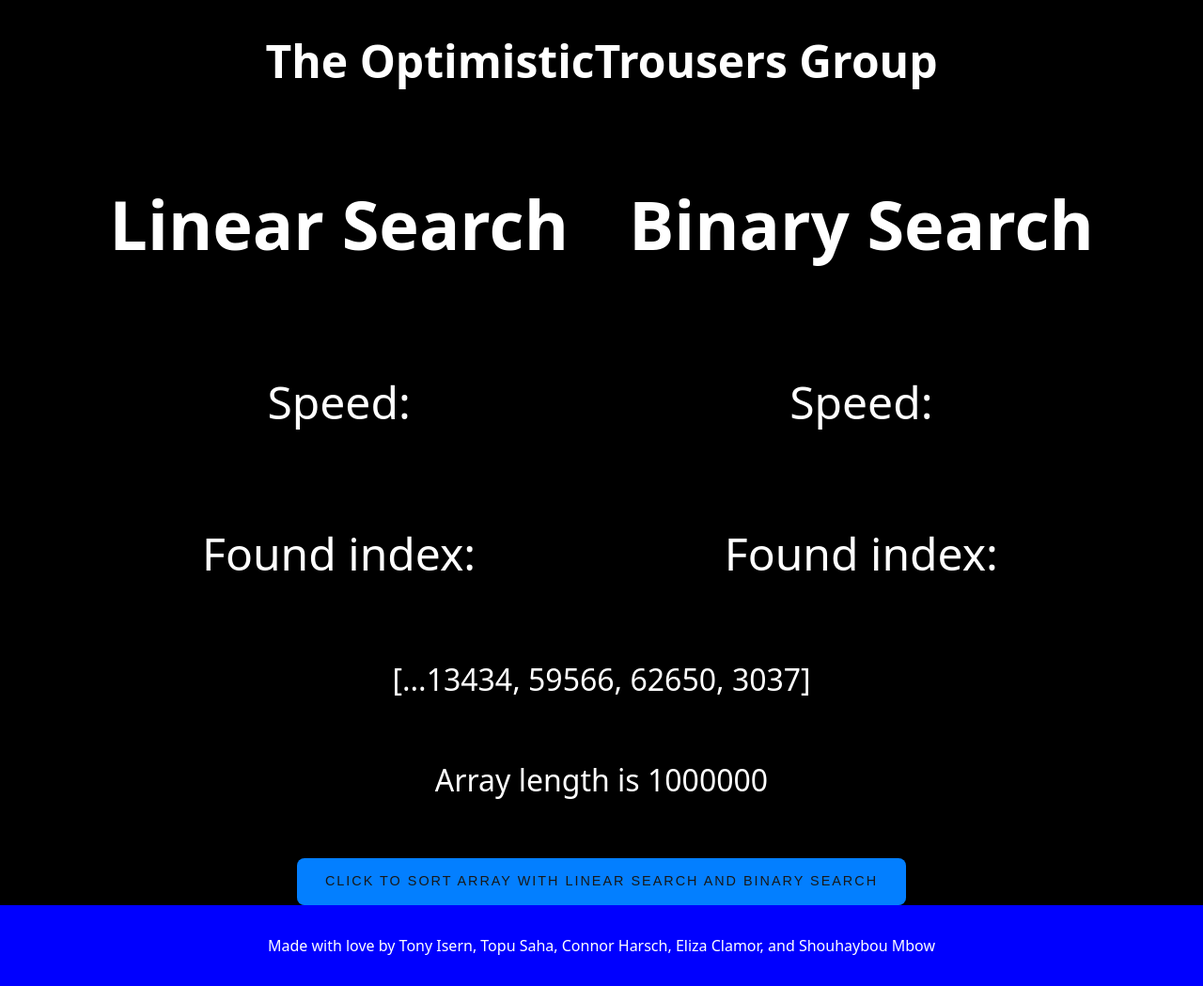
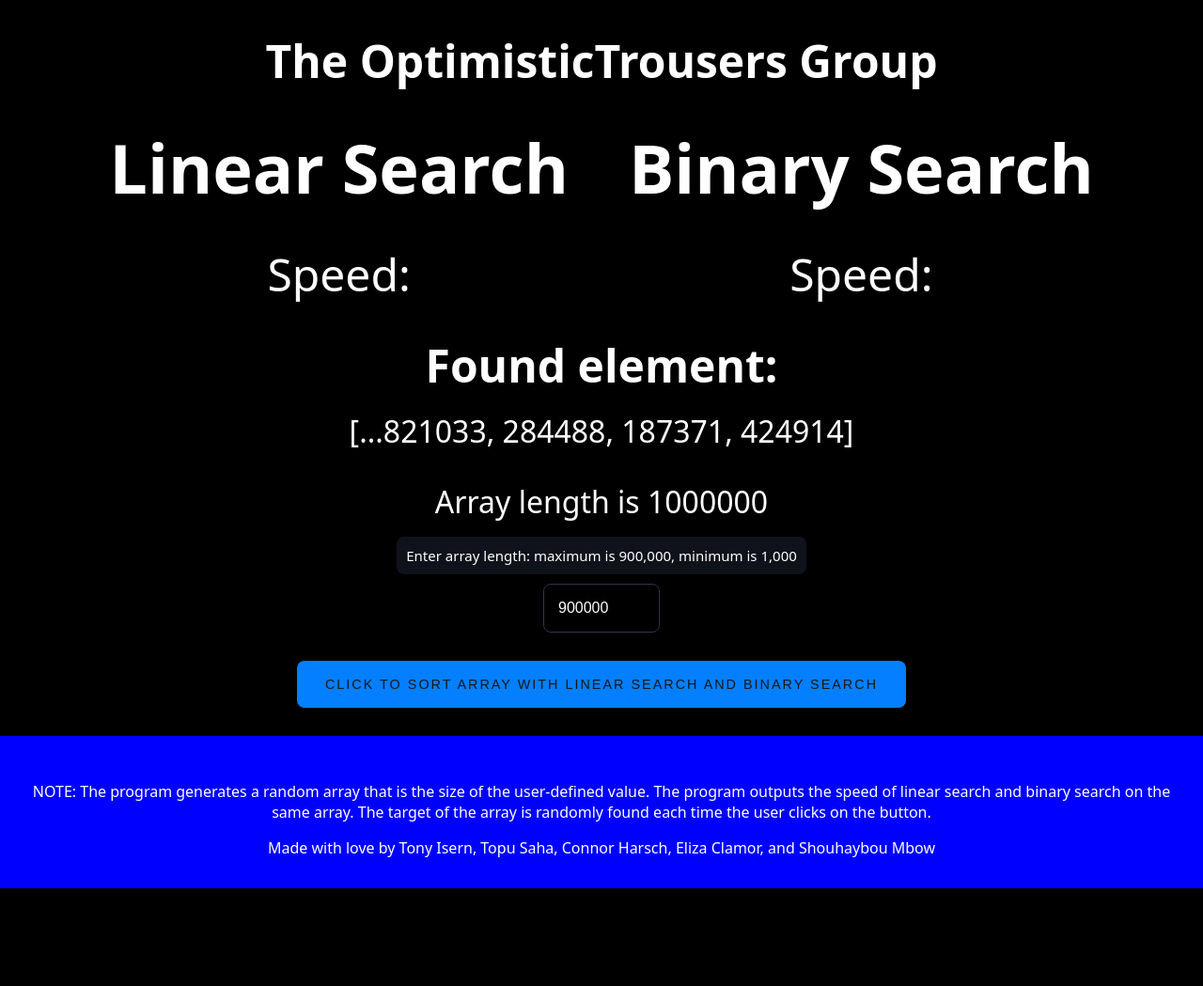
Before and after one commit to OptimisticTrousers/algorithms-401, a plain HTML site: page search-algorithm-comparison/index.html in a window 1280 px wide. Shown: the whole page at 94% size. After the commit the page ends 945 px from the top, so only its background shows below. Drawn offline with Linux system fonts and the light colour scheme.

Commit message:
Adding finishing touches

```diff
--- a/search-algorithm-comparison/index.html
+++ b/search-algorithm-comparison/index.html
@@ -17,17 +17,20 @@
         <div class="main__container">
           <h2>Linear Search</h2>
           <p class="main__speed">Speed:</p>
-          <p class="main__index">Found index:</p>
         </div>
         <div class="main__container">
           <h2>Binary Search</h2>
           <p class="main__speed">Speed:</p>
-          <p class="main__index">Found index:</p>
         </div>
       </div>
+      <h3 class="main__found">Found element:</h3>
       <div class="main__container">
         <p class="main__array">[]</p>
         <p class="main__length">Array length:</p>
+          <label class="main__label"
+            >Enter array length: maximum is 900,000, minimum is 1,000</label
+          >
+          <input class="main__input" value="900000" type="number" min="1000" max="900000"/>
       </div>
       <section class="main__interaction">
         <button class="main__button">
@@ -36,6 +39,7 @@
       </section>
     </main>
     <footer>
+      <p>NOTE: The program generates a random array that is the size of the user-defined value. The program outputs the speed of linear search and binary search on the same array. The target of the array is randomly found each time the user clicks on the button.</p>
       Made with love by Tony Isern, Topu Saha, Connor Harsch, Eliza Clamor, and
       Shouhaybou Mbow
     </footer>
--- a/search-algorithm-comparison/script.js
+++ b/search-algorithm-comparison/script.js
@@ -4,47 +4,54 @@ const linearSpeedDisplay = document.querySelectorAll(".main__speed")[0];
 const binarySpeedDisplay = document.querySelectorAll(".main__speed")[1];
 const arrayDisplay = document.querySelector(".main__array");
 const arrayLength = document.querySelector(".main__length");
-const linearIndexDisplay = document.querySelectorAll(".main__index")[0];
-const binaryIndexDisplay = document.querySelectorAll(".main__index")[1];
+
+const foundElementDisplay = document.querySelector(".main__found");
+
+const arrayLengthInput = document.querySelector(".main__input");
 
 // Event listener called 'onClick' for click event on button
 mainButton.addEventListener("click", onClick);
 
 // Function that occurs when the button is clicked
 function onClick() {
-  // Creating a random array of unique values that is size 1,000,000
-  const randomArray = generateArray(1000000);
+  // Creating a random array of unique values that is size 1,000,000 or the user generated value
+
+  const randomArray = generateArray(parseInt(arrayLengthInput.value));
   // Sorting the array for binary search
   const sortedRandomArray = sortArray(randomArray);
+
+  const randomIndex = Math.floor(Math.random() * randomArray.length);
+
+  const randomTarget = sortedRandomArray[randomIndex];
   displayArray(randomArray);
   // Arbitrarily picking 5 as the target
   // Don't worry about this part if it's confusing, but just know it gets the results from the 'findTime' helper function
-  const { foundIndex: binaryIndex, timeTaken: binaryTime } = findTime(
+  const binarySearchTime = findTime(
     binarySearch,
     sortedRandomArray,
-    5
+    randomTarget
   );
-  const { foundIndex: linearIndex, timeTaken: linearTime } = findTime(
+  const linearSearchTime = findTime(
     linearSearch,
-    randomArray,
-    5
+    sortedRandomArray,
+    randomTarget
   );
   // Changing the text content of these 4 HTML elements
-  linearSpeedDisplay.textContent = `Speed display: ${linearTime} ms`;
-  binarySpeedDisplay.textContent = `Speed display: ${binaryTime} ms`;
-  linearIndexDisplay.textContent = `Found index: ${linearIndex}`;
-  binaryIndexDisplay.textContent = `Found index: ${binaryIndex}`;
+  linearSpeedDisplay.textContent = `Speed: ${linearSearchTime} ms`;
+  binarySpeedDisplay.textContent = `Speed: ${binarySearchTime} ms`;
+  foundElementDisplay.textContent = `Found element: ${sortedRandomArray[randomIndex]}`;
 }
 
 // Generates random array
 function generateArray(length) {
   // Using a set to generate unique, random values for an array
-  const arr = new Array(length);
-  for (let i = 0; i < length; i++) {
-    arr[i] = Math.floor(Math.random() * 100000) + 1;
+  const set = new Set();
+  while (set.size !== length) {
+    set.add(Math.floor(Math.random() * 1000000) + 1);
   }
+
   // Using Array.from converts this set into an array
-  return arr;
+  return Array.from(set);
 }
 
 function sortArray(array) {
@@ -63,12 +70,12 @@ function displayArray(array) {
 // Finds the time of any searching algorithm by passing the function reference as 'callback', the array, and target
 function findTime(callback, array, target) {
   const timeStart = performance.now();
-  const foundIndex = callback(array, target);
+  callback(array, target);
   const timeEnd = performance.now();
-  const timeTaken = (timeEnd - timeStart).toFixed(4);
+  const timeTaken = timeEnd - timeStart;
 
-  // Returning an object with the foundIndex and timeTaken
-  return { foundIndex, timeTaken };
+  // Returning timeTaken
+  return timeTaken;
 }
 
 // Built in JS function to search for index. O(n) time
--- a/search-algorithm-comparison/style.css
+++ b/search-algorithm-comparison/style.css
@@ -16,6 +16,26 @@ body {
 .header__title {
   font-size: 3rem;
   text-align: center;
+}
+
+.main__label {
+  font-size: 0.94rem;
+  padding: 10px;
+  border-radius: 8px;
+  pointer-events: none;
+  background-color: #10121b;
+  margin-bottom: 10px;
+}
+
+.main__input {
+  font-size: 1rem;
+  height: 50px;
+  padding: 0 15px;
+  vertical-align: middle;
+  border: 1px solid #2e344e;
+  background: transparent;
+  color: white;
+  border-radius: 8px;
 }
 
 .main__output {
@@ -38,11 +58,22 @@ body {
   display: flex;
   justify-content: center;
   align-items: center;
+  margin-bottom: 30px;
 }
 
 .main__array,
 .main__length {
   font-size: 2rem;
+  margin: 1rem;
+}
+
+.main__speed {
+  margin: 2rem;
+}
+
+.main__found {
+  font-size: 3rem;
+  text-align: center;
 }
 
 .main__button {
@@ -73,6 +104,10 @@ footer {
   text-align: center;
 }
 
+h2, h3 {
+  margin: 0;
+}
+
 @media (max-width: 720px) {
   .main__output {
     flex-wrap: wrap;
```
